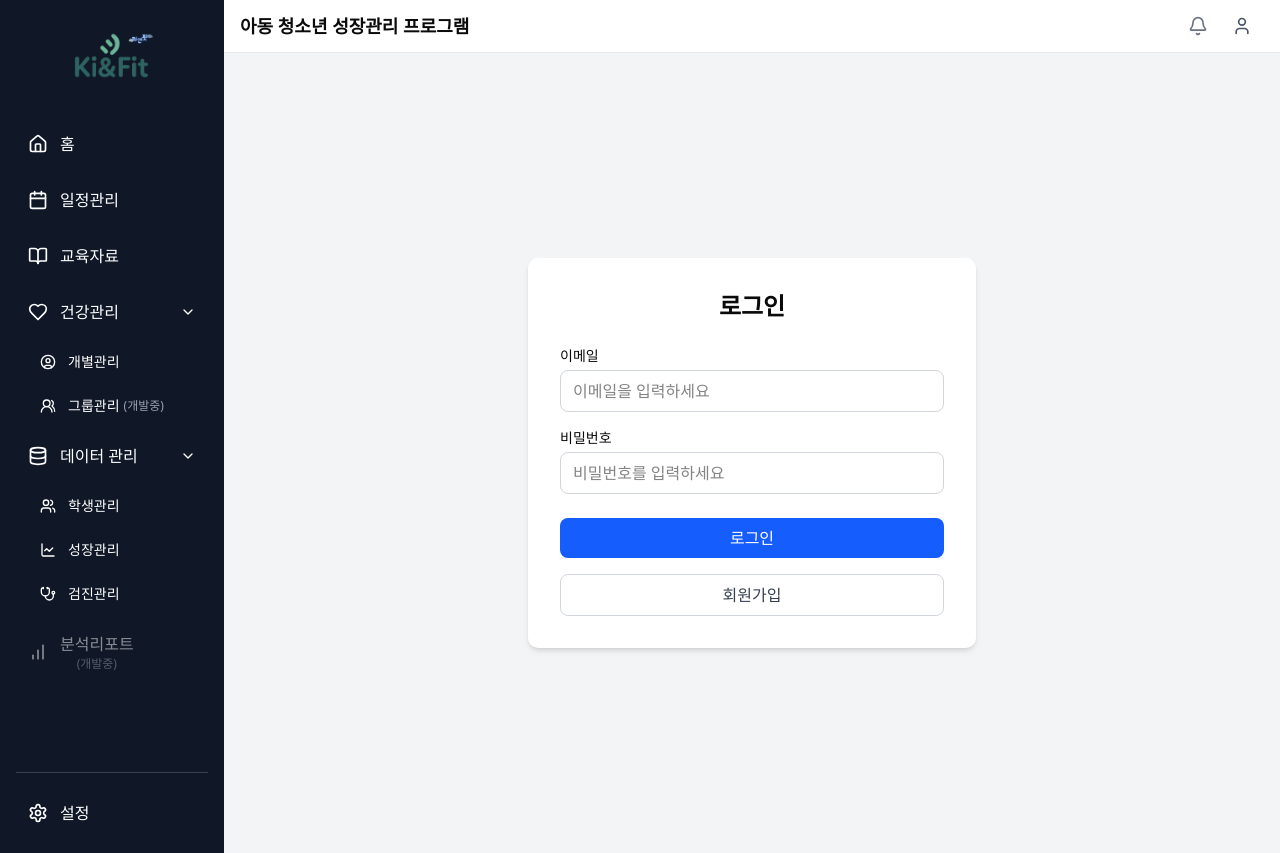
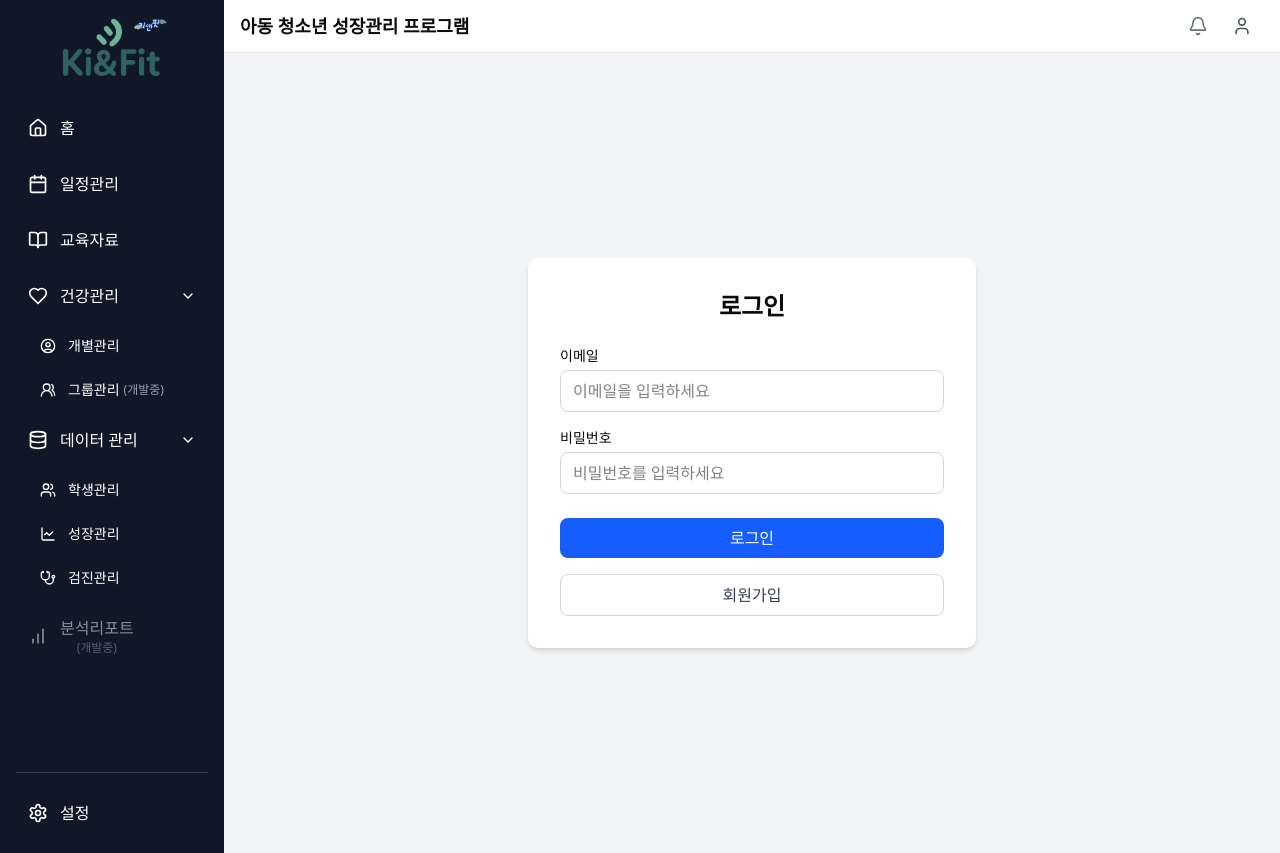
Before and after one commit to YoonMonggul/Youth_Health_Manager, a Next.js app: page /login in a window 1280 px wide. Built offline with nearby package versions, Linux system fonts and the light colour scheme.

Commit message:
데모 0.02버전 업데이트. 로고 크기 수정

```diff
--- a/src/components/ui/Sidebar.tsx
+++ b/src/components/ui/Sidebar.tsx
@@ -46,8 +46,8 @@ const Sidebar: React.FC = () => {
   return (
     <div className="w-56 min-h-screen bg-gray-900 text-white p-4 flex flex-col">
       {/* 로고 영역 */}
-      <div className="p-4 mb-6 text-center">
-        <div className="relative w-full h-12">
+      <div className="mb-6 text-center">
+        <div className="relative w-full h-16">
           <Image
             src="/img/Ki&Fit_logo.png"
             alt="Ki&Fit Logo"
```
